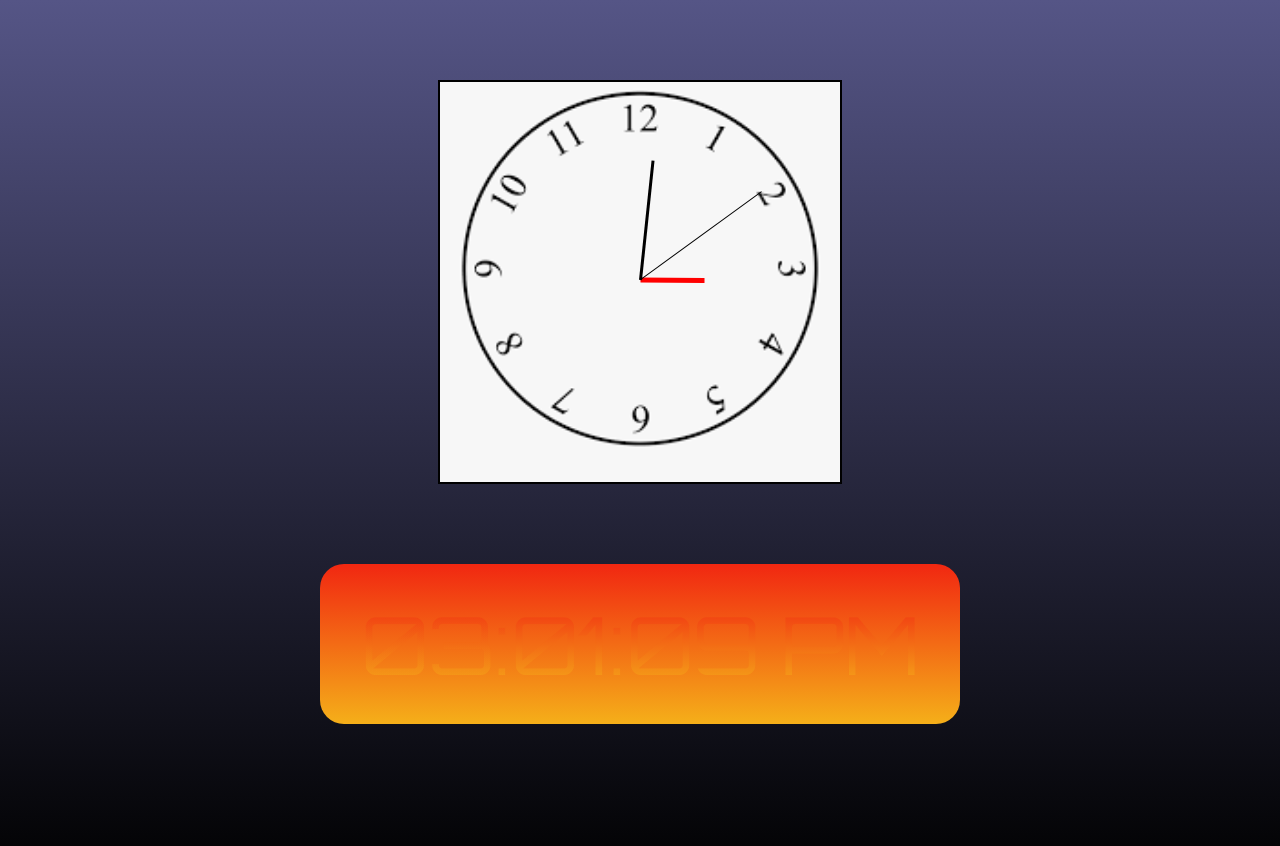
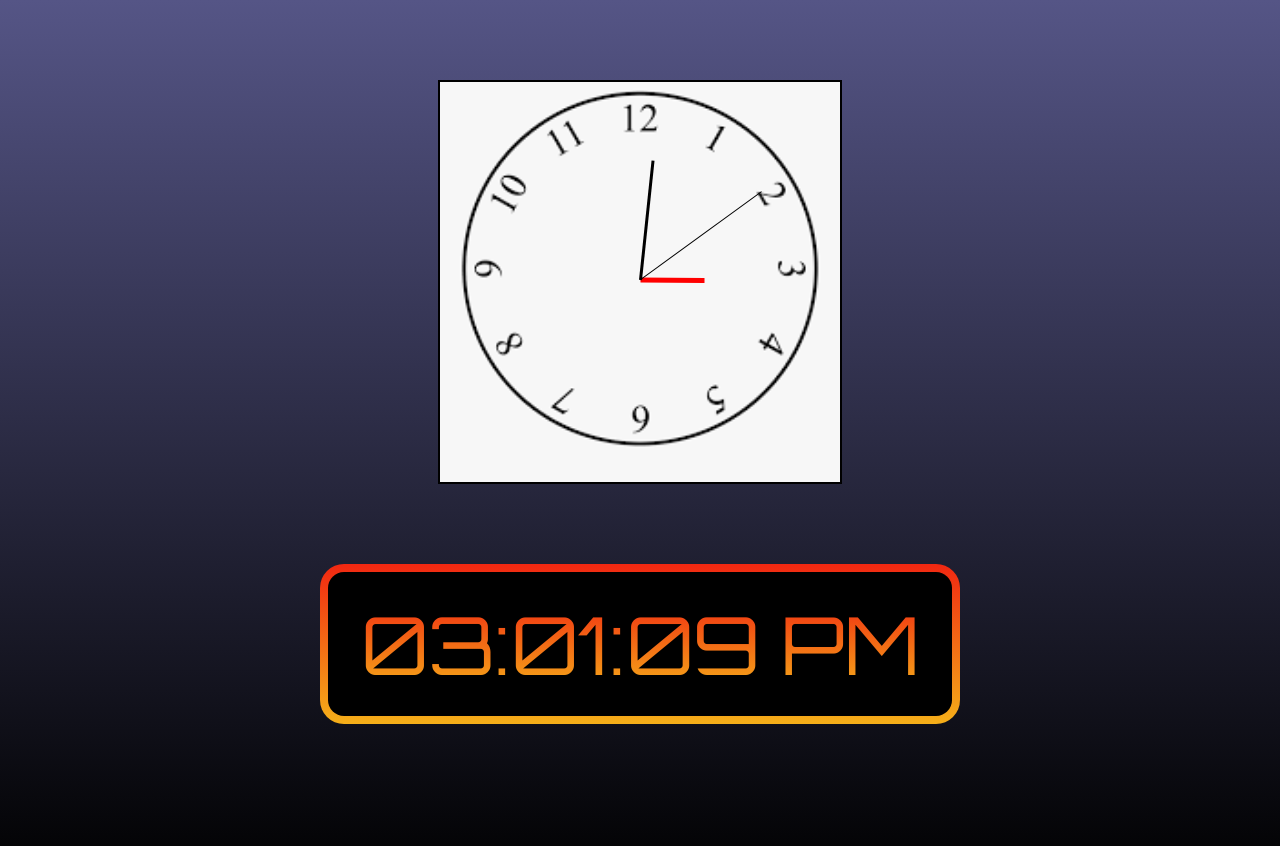
Before and after one commit to aritro66/Responsive-Clock, a plain HTML site: page index.html in a window 1280 px wide. Drawn offline with Linux system fonts and the light colour scheme.

Commit message:
Update index.html

```diff
--- a/index.html
+++ b/index.html
@@ -17,8 +17,9 @@
         <div id="second"></div>
     </div>
     <div class="digital_clock">
-        <div id="content">00:00:00PM</div>
-
+        <div id=co>
+            <div id="content">00:00:00PM</div>
+        </div>
     </div>
 
 </body>
```
